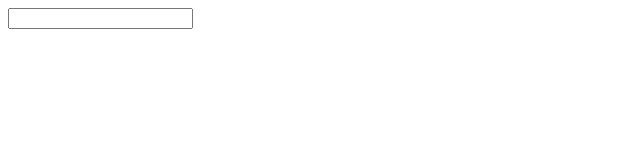
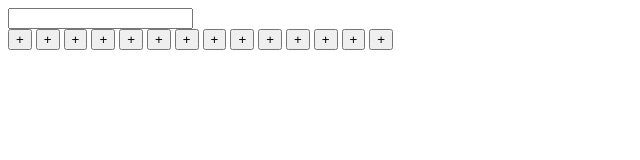
Before and after one commit to NS3131/calculator, a plain HTML site: page index.html in a window 1280 px wide. Shown: the whole page, without its empty margins (0-640 px from the left). Drawn offline with Linux system fonts and the light colour scheme.

Commit message:
appendToDisplay

```diff
--- a/index.html
+++ b/index.html
@@ -12,9 +12,29 @@
  <input id="display" readonly>
  <!-- create container for the keys -->
   <div id="keys">
+    <!-- add the plus button and js  13 times-->
+     <button onclick="appendToDisplay('+')">+</button>
+      <button onclick="appendToDisplay('+')">+</button>
+     <button onclick="appendToDisplay('+')">+</button>
+ <button onclick="appendToDisplay('+')">+</button>
+ <button onclick="appendToDisplay('+')">+</button>
+ <button onclick="appendToDisplay('+')">+</button>
+ <button onclick="appendToDisplay('+')">+</button>
+ <button onclick="appendToDisplay('+')">+</button>
+ <button onclick="appendToDisplay('+')">+</button>
+ <button onclick="appendToDisplay('+')">+</button>
+ <button onclick="appendToDisplay('+')">+</button>
+ <button onclick="appendToDisplay('+')">+</button>
+ <button onclick="appendToDisplay('+')">+</button>
+ <button onclick="appendToDisplay('+')">+</button>
+  </div>
 
 
-  </div>
+
+
+
+
+
 
 
 
```
